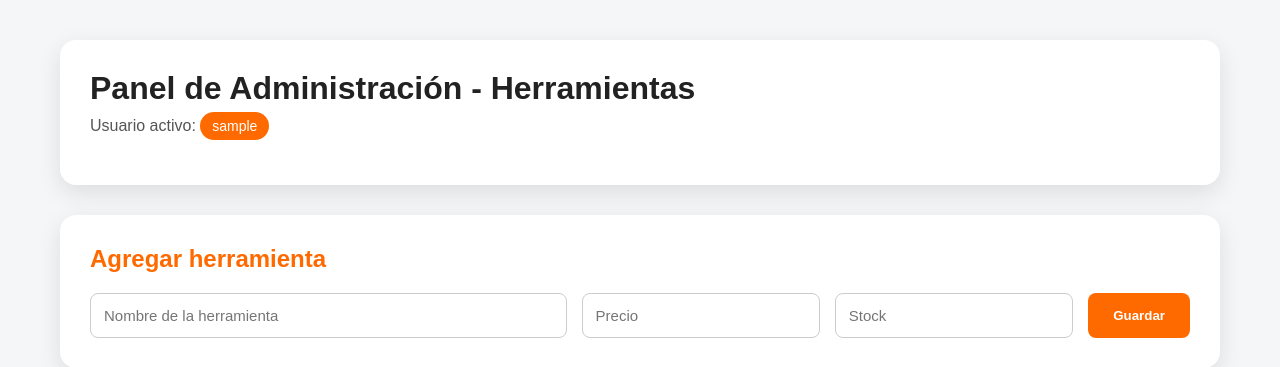
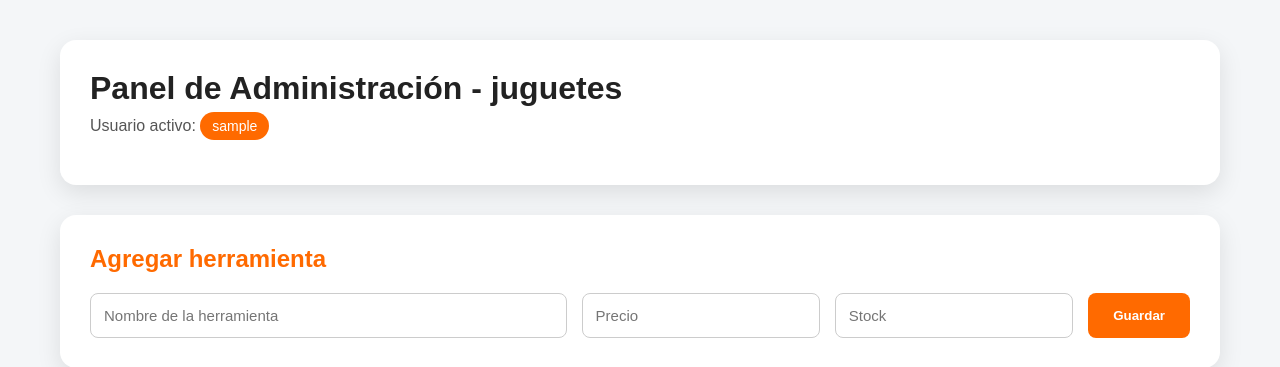
Before and after one commit to 24160826-dotcom/truper_equipo13, a PHP site: page /admin.php in a window 1280 px wide. Shown: the part 82-449 px from the top of the page. Run offline with PHP 8.4, Linux system fonts and the light colour scheme; the visitor is signed in with stand-in values (Sample User, id 1); data that the repository does not hold is empty.

Commit message:
cambio titulo

```diff
--- a/admin.php
+++ b/admin.php
@@ -206,7 +206,7 @@ tr:hover td{
 <div class="container">
 
     <div class="card">
-        <h1>Panel de Administración - Herramientas</h1>
+        <h1>Panel de Administración - juguetes</h1>
         <p class="usuario">
             Usuario activo:
             <span class="badge"><?php echo $_SESSION['usuario']; ?></span>
```
